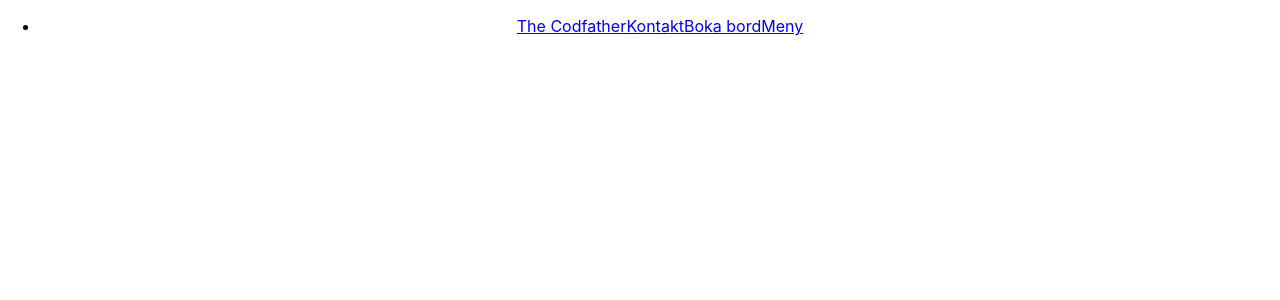
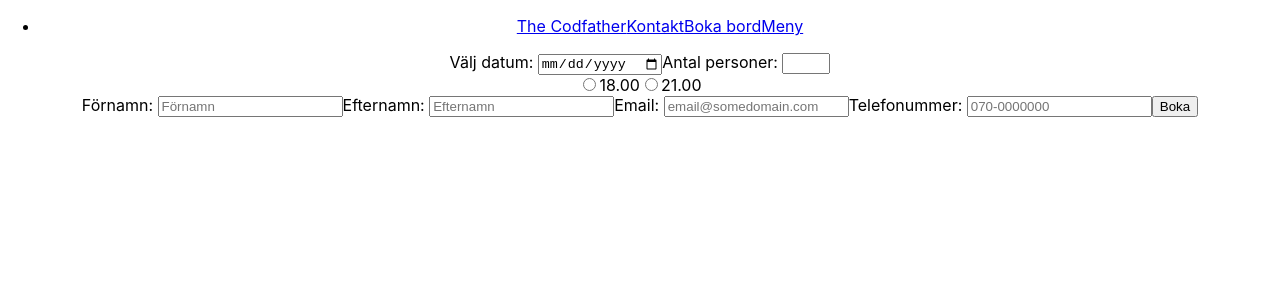
Before and after one commit to tovehydmark/restaurangen, a React (Create React App) app: page /Booking in a window 1280 px wide. Shown: the top 300 px of the page. Built offline with nearby package versions, Linux system fonts and the light colour scheme.

Commit message:
Bokning start
Insåg att "input type="date" verkar enklare att använda än React Calendar. Kan vara värt att överväga istället. Har gjort en lösning för båda så länge.

Sen kanske vi ska ha en models-mapp för interface? :)

```diff
--- a/src/components/Booking.tsx
+++ b/src/components/Booking.tsx
@@ -1,3 +1,137 @@
+import { ChangeEvent, useState } from "react";
+import Calendar from "react-calendar"
+// Skrev in interface här sålänge, men kanske kan vara värt att ha en modelsmapp med interfaces?
+interface INewUser {
+  firstname: string;
+  lastname: string;
+  email: string;
+  phonenumber: string;
+}
+
 export function Booking() {
-  return <></>;
+  const [date, setDate] = useState('');
+  const [time, setTime] = useState('');
+  const [newUser, setNewUser] = useState<INewUser>({
+    firstname: "",
+    lastname: "",
+    email:"",
+    phonenumber: ""
+  })
+  let yearToString = '';
+  let monthToString = '';
+  let dayToString = '';
+  let todaysDate = new Date();
+  let todaysDateToString = ''
+
+  //Okej, så insåg att om vi ska använda react kalendern måste datum konverteras till rätt format (en sträng)
+  //samt att jag inte har så bra koll på hur man kontrollerar att ett datum inte passerat osv..
+  // Men man kan använda input type text istället som retunerar rätt format direkt och verkar enklare att kontrollera.
+  // Kanske värt att satsa på istället?
+
+  // function getFreeTables(value: Date) {
+  //   setDate(value);
+  //   dateToString(value);
+
+  //   let checkDate = yearToString + monthToString + dayToString;
+  //   console.log(checkDate);
+  // }
+
+ // Konverterar Date till en sträng i samma format som API:et använder
+  function dateToString(value: Date){
+    if (value.getDate() < 10){
+      dayToString = '-0' + value.getDate().toString();
+    }
+    else{
+      dayToString ='-' + value.getDate().toString();
+    }
+
+    if(value.getMonth() +1 < 10){
+      monthToString = '-0' + ((value.getMonth()+1).toString());
+    }
+    else {
+      monthToString = '-' + ((value.getMonth()+1).toString());
+    }
+    yearToString = value.getFullYear().toString();
+
+    todaysDateToString = yearToString + monthToString + dayToString
+  }
+
+  dateToString(todaysDate)
+
+  //Skapar en ny användare genom att hämta värden från formulär
+  const handleChange = (e: ChangeEvent<HTMLInputElement>) => {
+    let name = e.target.name;
+    setNewUser({...newUser, [name]: e.target.value})
+  }
+
+  //Kontrollerar och uppdaterar vald tid för bokning
+  const setTimeChecked = (e: ChangeEvent<HTMLInputElement>) => {
+    let time = e.target.value;
+    setTime(time)
+  }
+
+  //Kontrollerar och uppdaterar vald dag för bokning
+  const setDateChecked = (e: ChangeEvent<HTMLInputElement>) => {
+    let date = e.target.value;
+    setDate(date)
+  }
+
+  console.log(newUser);
+  console.log(time);
+  console.log(date);
+
+
+  return <div>
+    {/* <Calendar onChange={getFreeTables} value={date} /> */}
+    <label htmlFor="date">Välj datum: </label>
+    <input type="date" name="date" min={todaysDateToString} onChange={setDateChecked}></input>
+
+    <label htmlFor="numberOfGuests">Antal personer: </label>
+    <input name="numberOfGuests" type="number" min="1" max="6"></input>
+
+
+
+    <form>
+      <input type="radio" name="time" value="18.00" onChange={setTimeChecked}  />
+      <label htmlFor="time">18.00</label>
+      <input type="radio" name="time" value="21.00"  onChange={setTimeChecked} />
+      <label htmlFor="time">21.00</label>
+    </form>
+
+    <form>
+      <label htmlFor="firstname">Förnamn: </label>
+      <input
+      placeholder="Förnamn"
+      type="text"
+      name="firstname"
+      value={newUser.firstname}
+      onChange={handleChange} />
+
+      <label htmlFor="lastname">Efternamn: </label>
+      <input
+      placeholder="Efternamn"
+      type="text" name="lastname"
+      value={newUser.lastname}
+      onChange={handleChange} />
+
+      <label htmlFor="email">Email: </label>
+      <input
+      placeholder="email@somedomain.com"
+      name="email"
+      type="email"
+      value={newUser.email}
+      onChange={handleChange} />
+
+      <label htmlFor="phonenumber">Telefonummer: </label>
+      <input
+      placeholder="070-0000000"
+      type="text"
+      name="phonenumber"
+      value={newUser.phonenumber}
+      onChange={handleChange} />
+
+      <button>Boka</button>
+    </form>
+
+  </div>;
 }
```
